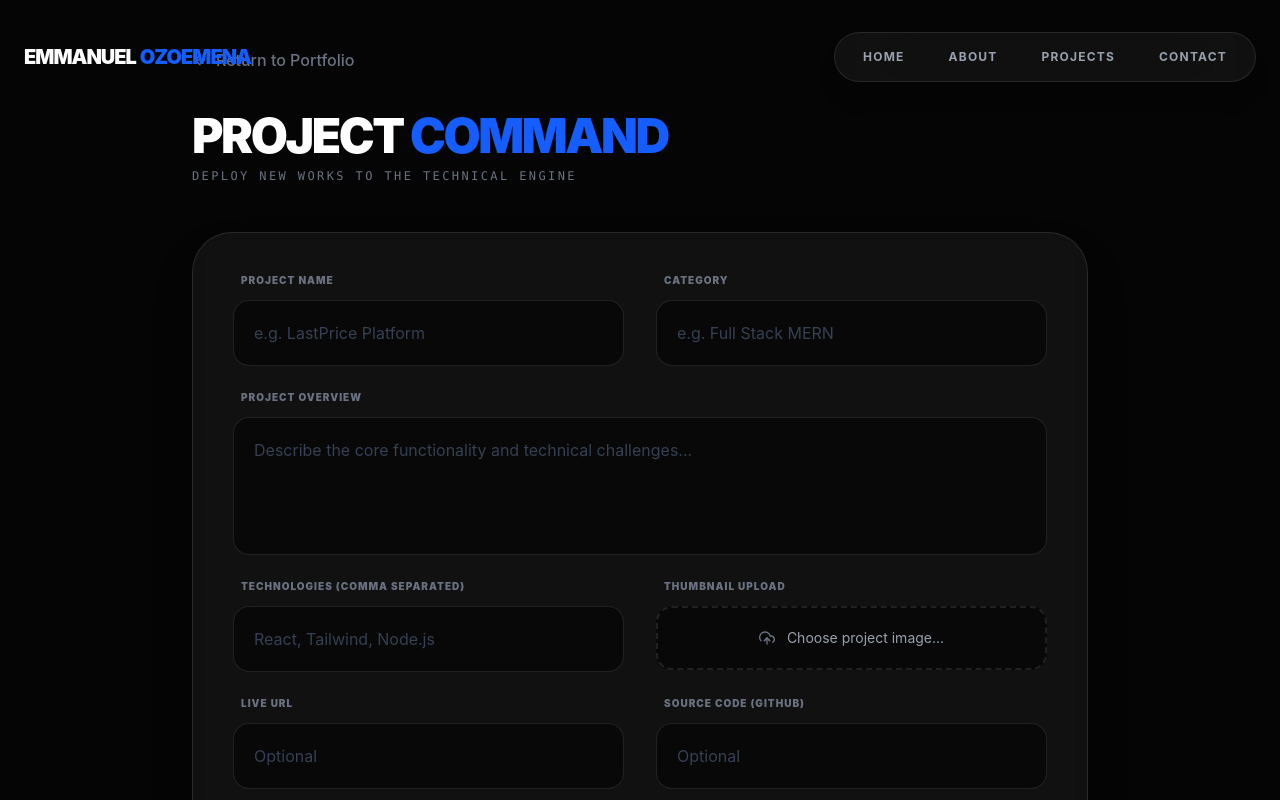
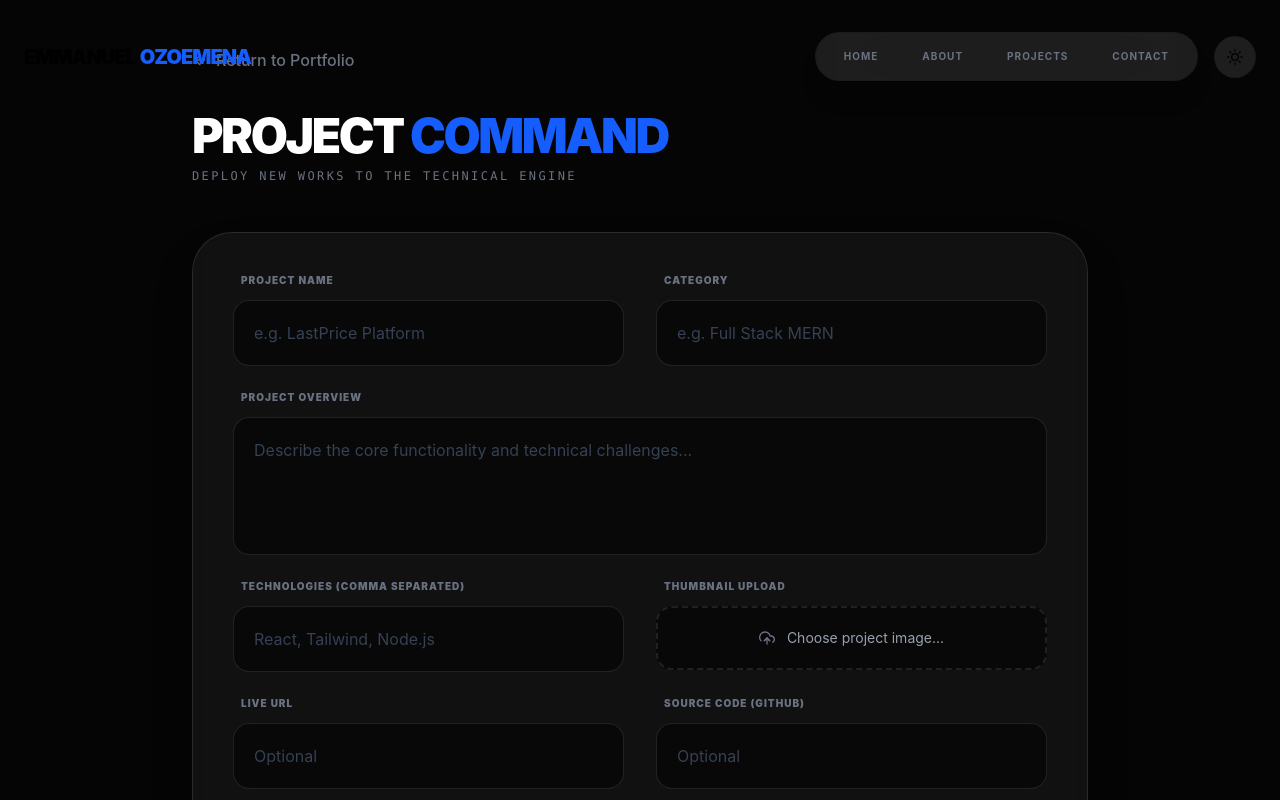
Before and after one commit to EmmanuelOzoemena/MyPortfolio, a React (Vite) app in the folder client/: page /admin-control in a window 1280 px wide. Shown: the top 800 px of the page. Built offline with nearby package versions, Linux system fonts and the light colour scheme.

Commit message:
feat: add theme toggle with localStorage persistence

```diff
--- a/client/src/components/Navbar.jsx
+++ b/client/src/components/Navbar.jsx
@@ -1,19 +1,31 @@
 import { useState, useEffect } from "react";
-import { Link as ScrollLink } from "react-scroll"; // For smooth scrolling
+import { Link as ScrollLink } from "react-scroll";
 import { Link as RouterLink, useLocation, useNavigate } from "react-router-dom";
 import { motion, AnimatePresence } from "framer-motion";
-import { FiMenu, FiX } from "react-icons/fi";
+import { FiMenu, FiX, FiSun, FiMoon } from "react-icons/fi";
 
 const Navbar = () => {
   const [mobileMenu, setMobileMenu] = useState(false);
   const [scrolled, setScrolled] = useState(false);
+  // Initialize theme from localStorage or default to dark
+  const [isDark, setIsDark] = useState(() => {
+    const saved = localStorage.getItem("theme");
+    return saved ? saved === "dark" : true;
+  });
+
   const location = useLocation();
   const navigate = useNavigate();
 
-  // Force dark mode on mount
+  // Handle Theme Switching
   useEffect(() => {
+    if (isDark) {
       document.documentElement.classList.add("dark");
-  }, []);
+      localStorage.setItem("theme", "dark");
+    } else {
+      document.documentElement.classList.remove("dark");
+      localStorage.setItem("theme", "light");
+    }
+  }, [isDark]);
 
   useEffect(() => {
     const handleScroll = () => setScrolled(window.scrollY > 50);
@@ -28,7 +40,6 @@ const Navbar = () => {
     { name: "Contact", to: "contact" },
   ];
 
-  // Helper to handle navigation if user is on a different page (like /projects archive)
   const handleNavClick = (section) => {
     setMobileMenu(false);
     if (location.pathname !== "/") {
@@ -40,7 +51,7 @@ const Navbar = () => {
     <nav
       className={`fixed top-0 left-0 w-full z-[100] transition-all duration-300 ${
         scrolled
-          ? "py-4 bg-black/90 backdrop-blur-md border-b border-white/5"
+          ? "py-4 bg-white/80 dark:bg-black/90 backdrop-blur-md border-b border-black/5 dark:border-white/5"
           : "py-8 bg-transparent"
       }`}
     >
@@ -48,15 +59,16 @@ const Navbar = () => {
         {/* Logo */}
         <RouterLink
           to="/"
-          className="text-xl font-black tracking-tighter text-white flex items-center gap-1 z-[101]"
+          className="text-xl font-black tracking-tighter text-black dark:text-white flex items-center gap-1 z-[101]"
         >
           EMMANUEL <span className="text-blue-600">OZOEMENA</span>
         </RouterLink>
 
-        {/* Desktop: Capsule Menu */}
+        {/* Desktop: Navigation + Theme Toggle */}
+        <div className="hidden md:flex items-center gap-4">
           <motion.div
-          className={`hidden md:flex items-center gap-1 px-2 py-2 rounded-full border border-white/10 backdrop-blur-2xl transition-all shadow-xl ${
-            scrolled ? "bg-black/80" : "bg-white/5"
+            className={`flex items-center gap-1 px-2 py-2 rounded-full border border-black/10 dark:border-white/10 backdrop-blur-2xl transition-all shadow-xl ${
+              scrolled ? "bg-white/90 dark:bg-black/80" : "bg-white/10 dark:bg-white/5"
             }`}
           >
             {navLinks.map((link) => (
@@ -65,10 +77,10 @@ const Navbar = () => {
                 to={link.to}
                 smooth={true}
                 duration={800}
-              offset={-80} // Offsets the scroll so the navbar doesn't cover the title
+                offset={-80}
                 spy={true}
                 activeClass="bg-blue-600 text-white shadow-lg shadow-blue-500/30"
-              className="relative px-5 py-2 text-xs uppercase tracking-widest font-bold transition-all rounded-full text-gray-400 hover:text-white cursor-pointer"
+                className="relative px-5 py-2 text-[10px] uppercase tracking-widest font-bold transition-all rounded-full text-gray-500 dark:text-gray-400 hover:text-blue-600 dark:hover:text-white cursor-pointer"
                 onClick={() => handleNavClick(link.to)}
               >
                 {link.name}
@@ -76,11 +88,26 @@ const Navbar = () => {
             ))}
           </motion.div>
 
+          {/* Dark Mode Toggle Button (Desktop) */}
+          <button
+            onClick={() => setIsDark(!isDark)}
+            className="p-3 rounded-full bg-white/10 dark:bg-white/5 border border-black/10 dark:border-white/10 text-black dark:text-white hover:border-blue-600 transition-colors"
+          >
+            {isDark ? <FiSun /> : <FiMoon />}
+          </button>
+        </div>
+
         {/* Mobile Menu Toggle */}
-        <div className="md:hidden z-[101]">
+        <div className="md:hidden flex items-center gap-4 z-[101]">
+          <button
+            onClick={() => setIsDark(!isDark)}
+            className="p-2 text-black dark:text-white text-xl"
+          >
+            {isDark ? <FiSun /> : <FiMoon />}
+          </button>
           <button
             onClick={() => setMobileMenu(!mobileMenu)}
-            className="p-2 text-white text-2xl"
+            className="p-2 text-black dark:text-white text-2xl"
           >
             {mobileMenu ? <FiX /> : <FiMenu />}
           </button>
@@ -102,14 +129,15 @@ const Navbar = () => {
               initial={{ x: "100%" }}
               animate={{ x: 0 }}
               exit={{ x: "100%" }}
-              className="fixed top-0 right-0 h-full w-[280px] bg-[#0a0a0a] z-[100] p-10 flex flex-col gap-8 shadow-2xl border-l border-white/10"
+              className="fixed top-0 right-0 h-full w-[280px] bg-white dark:bg-[#0a0a0a] z-[100] p-10 flex flex-col gap-8 shadow-2xl border-l border-black/10 dark:border-white/10"
             >
-              <div className="flex justify-end mb-8">
+              <div className="flex justify-between items-center mb-8">
+                <span className="text-[10px] font-bold tracking-widest uppercase text-gray-400">Menu</span>
                 <button
                   onClick={() => setMobileMenu(false)}
-                  className="text-3xl text-white"
+                  className="text-3xl text-black dark:text-white"
                 >
-                  {/* <FiX /> */}
+                  <FiX />
                 </button>
               </div>
               {navLinks.map((link) => (
@@ -120,7 +148,7 @@ const Navbar = () => {
                   duration={800}
                   offset={-80}
                   onClick={() => setMobileMenu(false)}
-                  className="text-2xl font-bold text-white hover:text-blue-600 transition-colors cursor-pointer"
+                  className="text-3xl font-black text-black dark:text-white hover:text-blue-600 transition-colors cursor-pointer uppercase tracking-tighter"
                 >
                   {link.name}
                 </ScrollLink>
```
Lines whose indentation alone changed are shown as unchanged.
